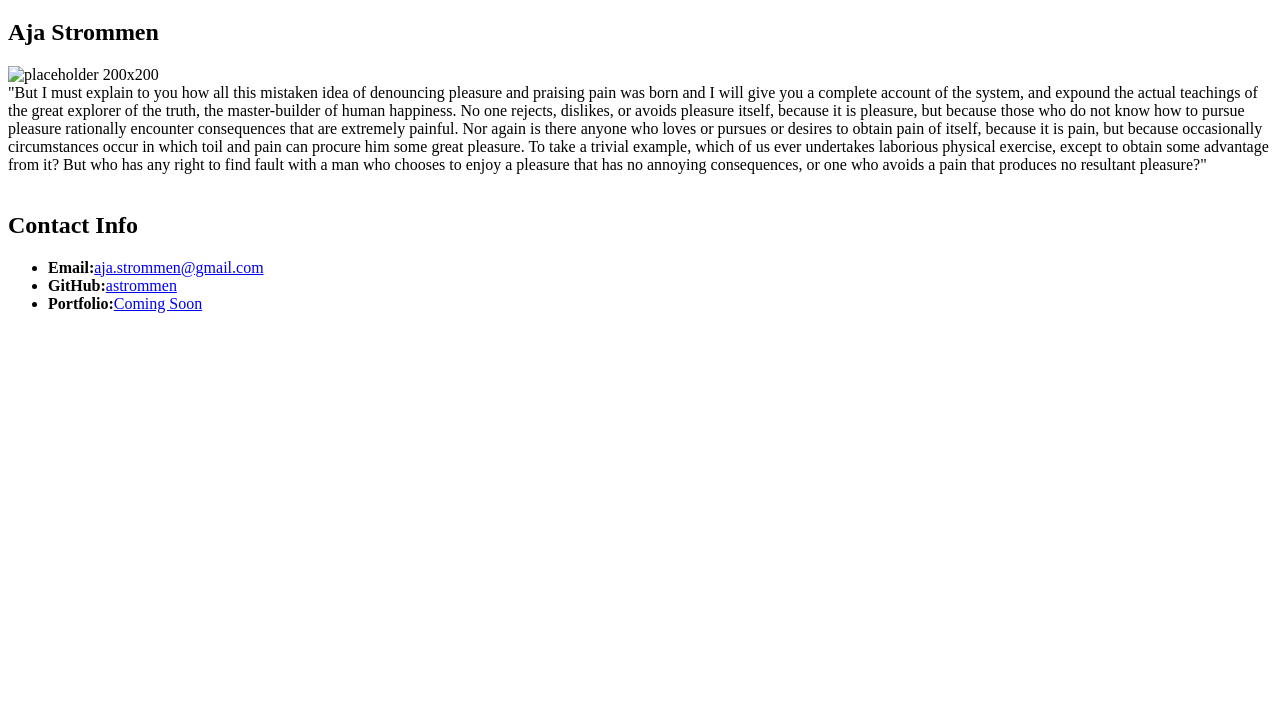
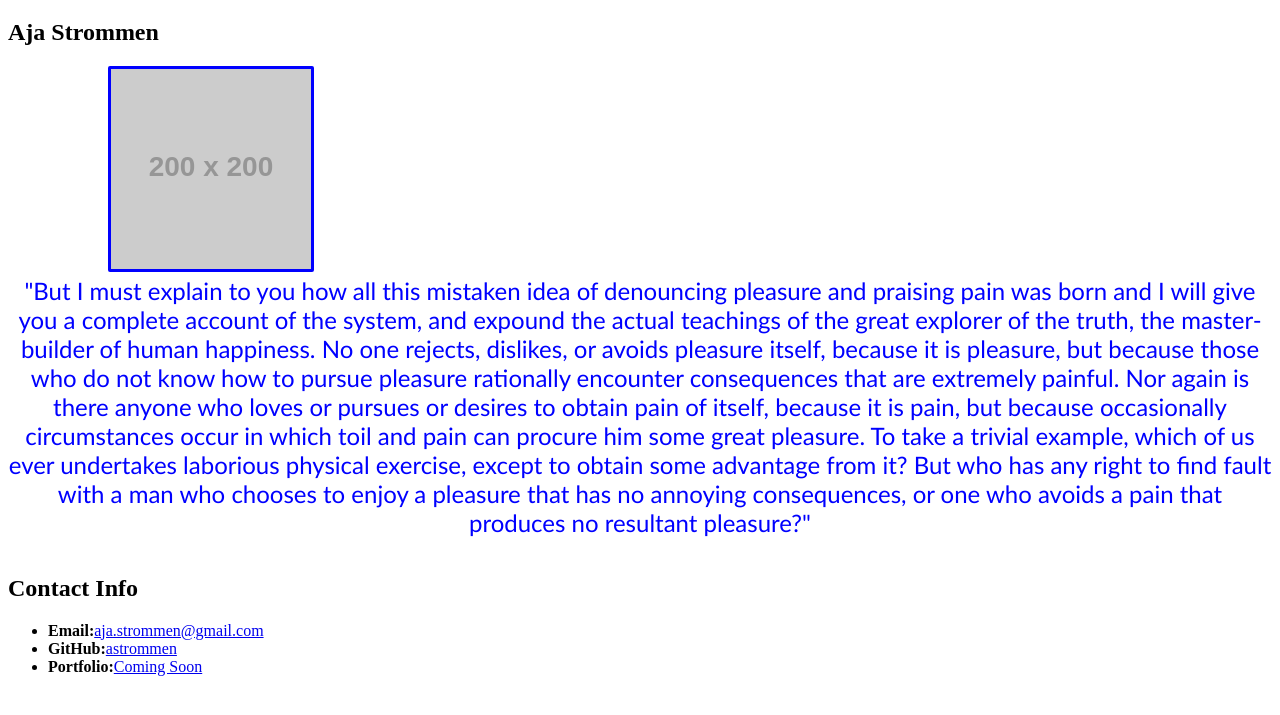
Before and after one commit to astrommen/student-bio, a plain HTML site: page index.html in a window 1280 px wide. Shown: the part 61-776 px from the top of the page. Drawn offline with Linux system fonts and the light colour scheme; placeholder pictures from the web are drawn by us.

Commit message:
added styling

```diff
--- a/index.html
+++ b/index.html
@@ -5,12 +5,27 @@
         <title>
             About Me
         </title>
+        <style>
+            .bio {
+                text-align: center;
+                font-family: 'Trebuchet MS';
+                font-size: 24px;
+                color: blue;
+            }
+
+          img {
+            margin-left: 100px;
+            border-style: solid;
+            border-color: blue;
+            border-radius : 2px;
+          }
+        </style>
     </head>
 
     <body>
         <h1>About Me</h1>
         <h2>Aja Strommen</h2>
-        <img src="www.placehold.it/200x200" alt="placeholder 200x200">
+        <img src="http://www.placehold.it/200x200" alt="placeholder 200x200">
         <div class="bio">
             "But I must explain to you how all this mistaken idea of denouncing pleasure and
             praising pain was born and I will give you a complete account of the system, and
```
